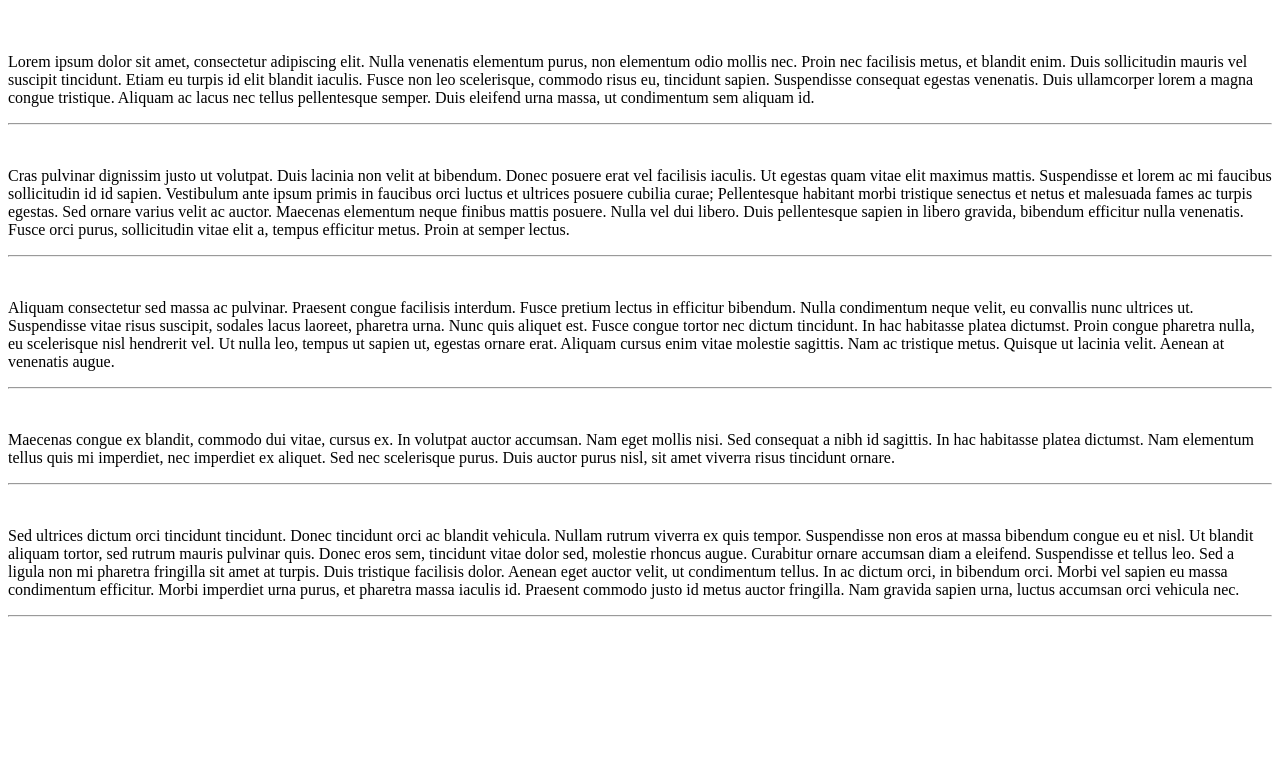
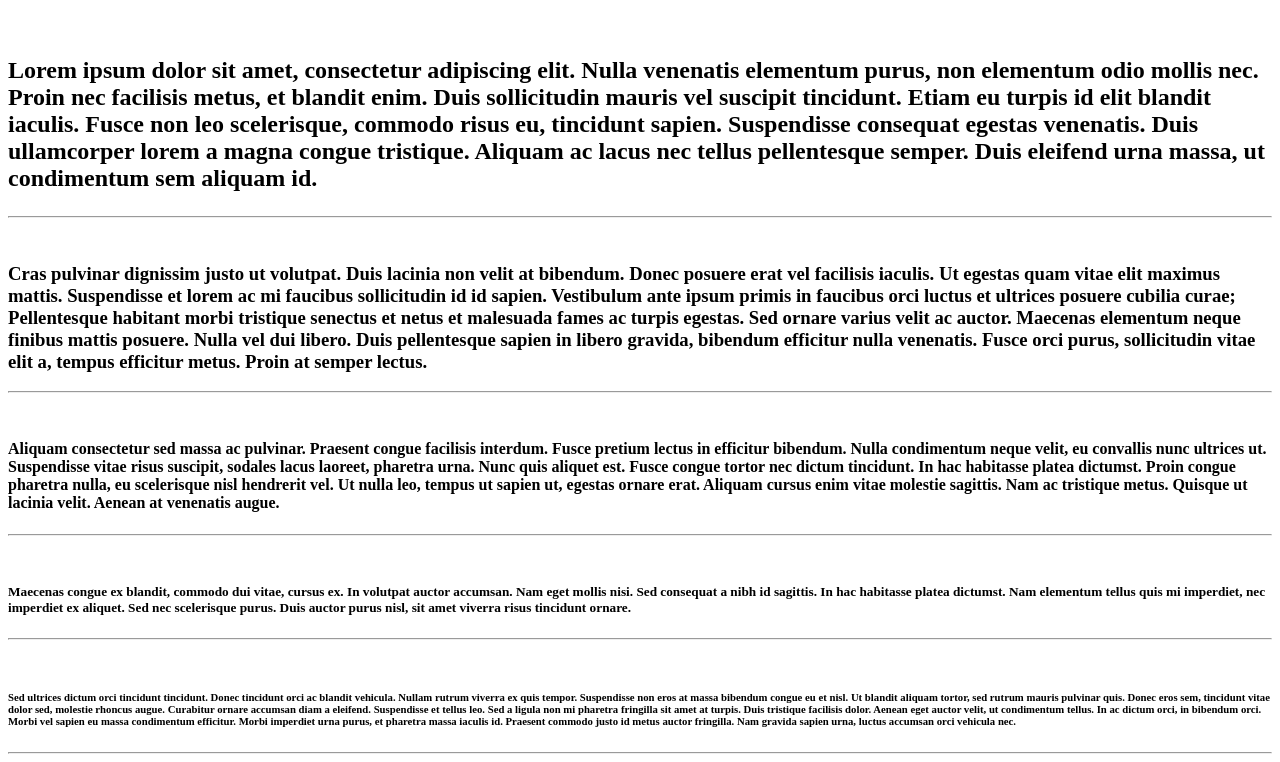
Before and after one commit to 1TDSJ-21/exercicio-fixacao, a plain HTML site: page indexA.html in a window 1280 px wide. Shown: the part 61-823 px from the top of the page. Before the commit the page ends 800 px from the top, so only its background shows below. Drawn offline with Linux system fonts and the light colour scheme.

Commit message:
exercicioFeito2

```diff
--- a/indexA.html
+++ b/indexA.html
@@ -3,44 +3,45 @@
     <head>
         <meta charset="UTF-8">
         <meta name="viewport" content="width=device-width, initial-scale=1.0">
-        <title>Exercicio de fixaxao</title>
+        <title>Exercicio de fixacao</title>
     </head>
           <body>
                <h1>Textos em Latim</h1>
+
                <br>
-               <p>Lorem ipsum dolor sit amet, consectetur adipiscing elit. Nulla venenatis elementum purus, non elementum odio mollis nec.
+               <p><h2>Lorem ipsum dolor sit amet, consectetur adipiscing elit. Nulla venenatis elementum purus, non elementum odio mollis nec.
                   Proin nec facilisis metus, et blandit enim. Duis sollicitudin mauris vel suscipit tincidunt.
                   Etiam eu turpis id elit blandit iaculis. Fusce non leo scelerisque, commodo risus eu, tincidunt sapien.
                   Suspendisse consequat egestas venenatis. Duis ullamcorper lorem a magna congue tristique. Aliquam ac lacus nec tellus pellentesque semper.
-                  Duis eleifend urna massa, ut condimentum sem aliquam id.</p>
+                  Duis eleifend urna massa, ut condimentum sem aliquam id.</p></h2>
                <hr>
                <br>
-               <p>Cras pulvinar dignissim justo ut volutpat. Duis lacinia non velit at bibendum. Donec posuere erat vel facilisis iaculis.
+               <p><h3>Cras pulvinar dignissim justo ut volutpat. Duis lacinia non velit at bibendum. Donec posuere erat vel facilisis iaculis.
                    Ut egestas quam vitae elit maximus mattis. Suspendisse et lorem ac mi faucibus sollicitudin id id sapien.
                    Vestibulum ante ipsum primis in faucibus orci luctus et ultrices posuere cubilia curae;
                    Pellentesque habitant morbi tristique senectus et netus et malesuada fames ac turpis egestas. Sed ornare varius velit ac auctor.
                    Maecenas elementum neque finibus mattis posuere. Nulla vel dui libero. Duis pellentesque sapien in libero gravida,
-                   bibendum efficitur nulla venenatis. Fusce orci purus, sollicitudin vitae elit a, tempus efficitur metus. Proin at semper lectus.</p>
+                   bibendum efficitur nulla venenatis. Fusce orci purus, sollicitudin vitae elit a, tempus efficitur metus. Proin at semper lectus.</p></h3>
                <hr>
                <br>
-               <p>Aliquam consectetur sed massa ac pulvinar. Praesent congue facilisis interdum. Fusce pretium lectus in efficitur bibendum.
+               <p><h4>Aliquam consectetur sed massa ac pulvinar. Praesent congue facilisis interdum. Fusce pretium lectus in efficitur bibendum.
                    Nulla condimentum neque velit, eu convallis nunc ultrices ut. Suspendisse vitae risus suscipit, sodales lacus laoreet, pharetra urna.
                    Nunc quis aliquet est. Fusce congue tortor nec dictum tincidunt. In hac habitasse platea dictumst.
                    Proin congue pharetra nulla, eu scelerisque nisl hendrerit vel. Ut nulla leo, tempus ut sapien ut, egestas ornare erat.
-                   Aliquam cursus enim vitae molestie sagittis. Nam ac tristique metus. Quisque ut lacinia velit. Aenean at venenatis augue.</p>
+                   Aliquam cursus enim vitae molestie sagittis. Nam ac tristique metus. Quisque ut lacinia velit. Aenean at venenatis augue.</p></h4>
                <hr>
                <br>
-               <p>Maecenas congue ex blandit, commodo dui vitae, cursus ex. In volutpat auctor accumsan. Nam eget mollis nisi.
+               <p><h5>Maecenas congue ex blandit, commodo dui vitae, cursus ex. In volutpat auctor accumsan. Nam eget mollis nisi.
                    Sed consequat a nibh id sagittis. In hac habitasse platea dictumst. Nam elementum tellus quis mi imperdiet, nec imperdiet ex aliquet.
-                    Sed nec scelerisque purus. Duis auctor purus nisl, sit amet viverra risus tincidunt ornare.</p>
+                    Sed nec scelerisque purus. Duis auctor purus nisl, sit amet viverra risus tincidunt ornare.</p></h5>
                <hr>
                <br>
-               <p>Sed ultrices dictum orci tincidunt tincidunt. Donec tincidunt orci ac blandit vehicula. Nullam rutrum viverra ex quis tempor.
+               <p><h6>Sed ultrices dictum orci tincidunt tincidunt. Donec tincidunt orci ac blandit vehicula. Nullam rutrum viverra ex quis tempor.
                   Suspendisse non eros at massa bibendum congue eu et nisl. Ut blandit aliquam tortor, sed rutrum mauris pulvinar quis.
                   Donec eros sem, tincidunt vitae dolor sed, molestie rhoncus augue. Curabitur ornare accumsan diam a eleifend. Suspendisse et tellus leo.
                   Sed a ligula non mi pharetra fringilla sit amet at turpis. Duis tristique facilisis dolor. Aenean eget auctor velit, ut condimentum tellus.
                   In ac dictum orci, in bibendum orci. Morbi vel sapien eu massa condimentum efficitur. Morbi imperdiet urna purus,
-                  et pharetra massa iaculis id. Praesent commodo justo id metus auctor fringilla. Nam gravida sapien urna, luctus accumsan orci vehicula nec.</p>
+                  et pharetra massa iaculis id. Praesent commodo justo id metus auctor fringilla. Nam gravida sapien urna, luctus accumsan orci vehicula nec.</p></h6>
                <hr>
          </body>
 </html>
```
